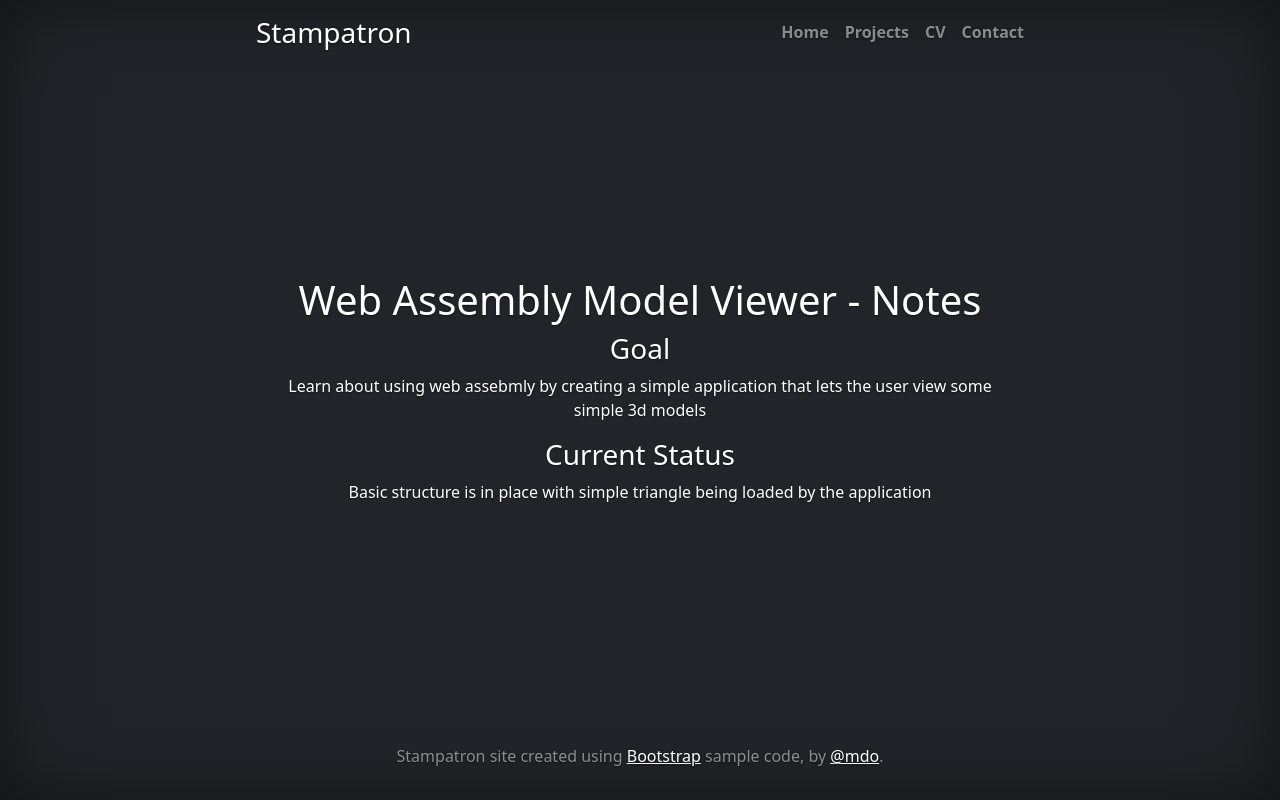
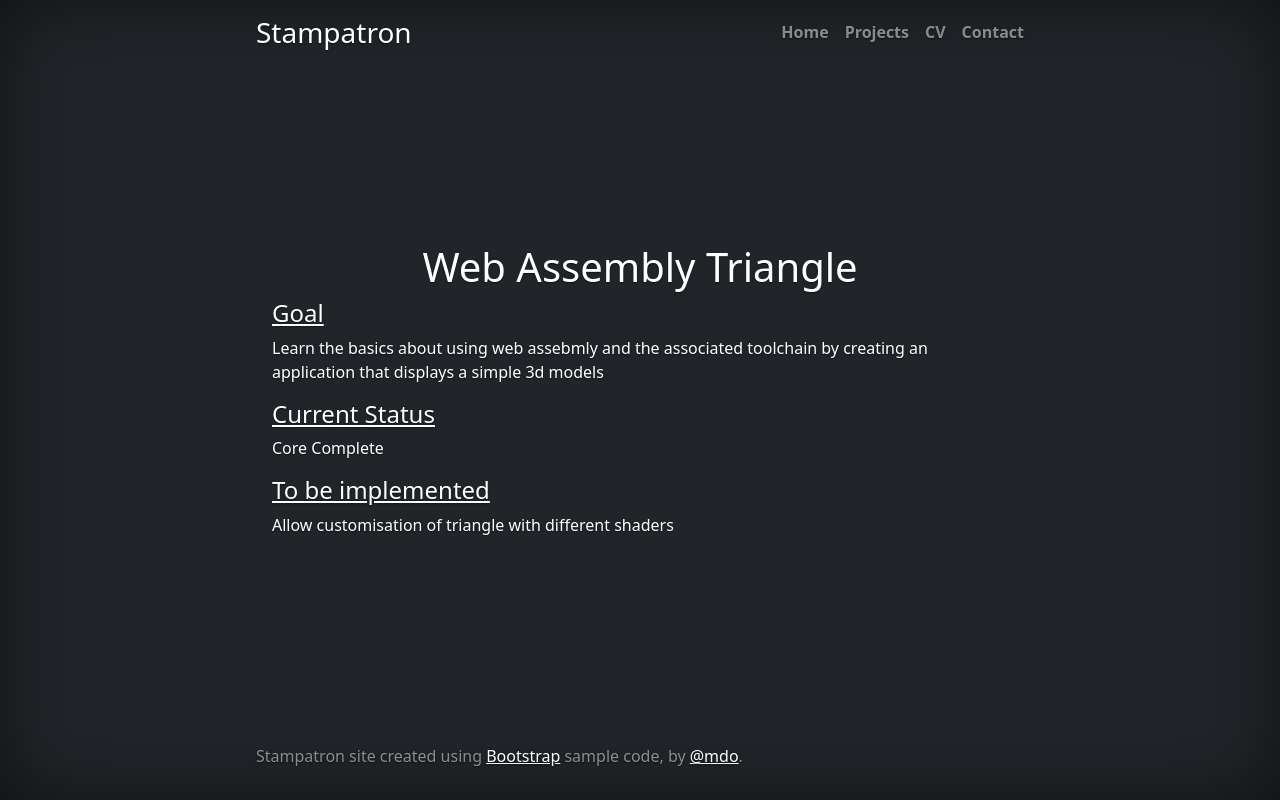
Before and after one commit to stamps9k/webasm-triangle, a website built with webpack: page website/www/notes.html in a window 1280 px wide. Built offline with nearby package versions, Linux system fonts and the light colour scheme.

Commit message:
Updated notes to reflect this project. Previously was the same as the model viewer.

```diff
--- a/website/www/css/cover.css
+++ b/website/www/css/cover.css
@@ -1,6 +1,11 @@
 /*
  * Globals
  */
+
+/* Extra Personal Changes */
+h4 {
+	text-decoration: underline;
+}
 
   /* Extra items extracted from the inline code in the online example */
   @media (min-width: 768px) {
--- a/website/www/notes.html
+++ b/website/www/notes.html
@@ -15,9 +15,9 @@
     	<meta name="theme-color" content="#712cf9">
 	</head>
 
-	<body class="d-flex h-100 text-center text-bg-dark">
+	<body class="d-flex h-100 text-bg-dark">
 		<div class="cover-container d-flex w-100 h-100 p-3 mx-auto flex-column">
-  			<header class="mb-auto">
+  			<header class="mb-auto text-center">
 				<div>
 					<a class="text-white" href="index.html"><h3 class="float-md-start mb-0">Stampatron</h3></a>
 					<nav class="nav nav-masthead justify-content-center float-md-end">
@@ -30,11 +30,13 @@
   			</header>
 
   			<main class="px-3">
-    			<h1>Web Assembly Model Viewer - Notes</h1>
-					<h3>Goal</h3>
-					<p>Learn about using web assebmly by creating a simple application that lets the user view some simple 3d models</p>
-					<h3>Current Status</h3>
-					<p>Basic structure is in place with simple triangle being loaded by the application</p>
+    			<h1 class="text-center">Web Assembly Triangle</h1>
+					<h4 >Goal</h4>
+					<p class="text-left">Learn the basics about using web assebmly and the associated toolchain by creating an application that displays a simple 3d models</p>
+					<h4>Current Status</h4>
+					<p>Core Complete</p>
+					<h4>To be implemented</h4>
+					<p>Allow customisation of triangle with different shaders</p>
 				</main>
 
   			<footer class="mt-auto text-white-50">
```
Also changed, not shown: website/www/index.html (+1 -1 lines).
